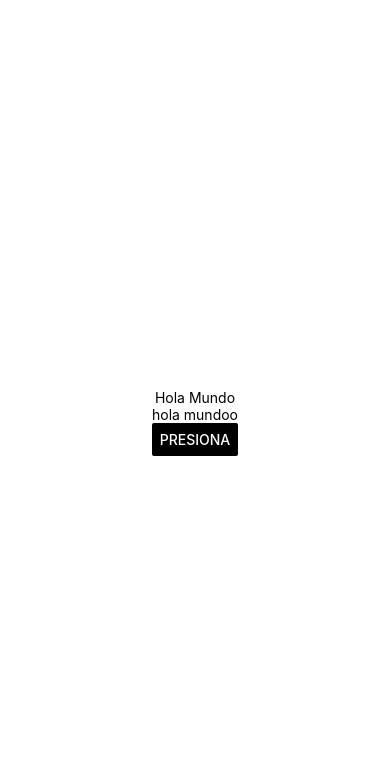
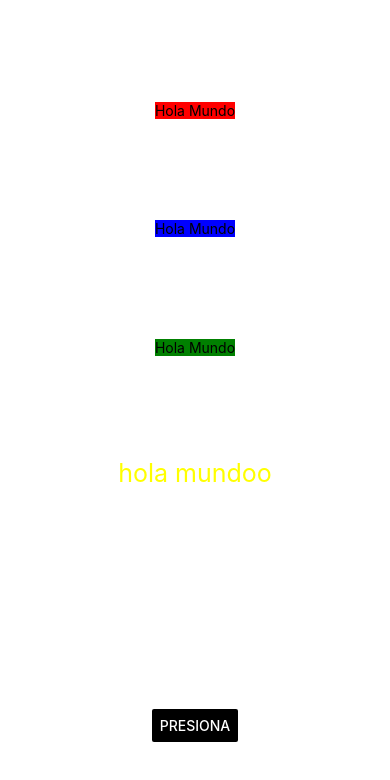
Before and after one commit to gregorio-corchado-02/ProgramacionMovil182, a React Native app in the folder app_movil/: screen / in a window 390 px wide. Shown: the top 780 px of the page. Built offline with nearby package versions, Linux system fonts and the light colour scheme.

Commit message:
Practica No.7: StyleSheets & Flex

```diff
--- a/app_movil/App.js
+++ b/app_movil/App.js
@@ -1,24 +1,29 @@
 import { StatusBar } from 'expo-status-bar';
-import React, {useState} from 'react';
+import React, { useState } from 'react';
 import { StyleSheet, Text, View, Button } from 'react-native';
 
-const Texto=()=>{
-  const [contenido, setContenido]= useState('hola mundoo')
-  const actulizarContenido=()=>{setContenido('State actualizo este texto')
+const Texto = ({ styles }) => {
+  const [contenido, setContenido] = useState('hola mundoo');
+  const actualizarContenido = () => {
+    setContenido('State actualizo este texto');
+  };
 
-  }
-  return (<Text onPress={actulizarContenido}> {contenido} </Text>)
-
+  return (
+    <Text style={[styles.Text, styles]} onPress={actualizarContenido}>
+      {contenido}
+    </Text>
+  );
 };
 
 export default function App() {
   return (
-
     <View style={styles.container}>
-      <Text>Hola Mundo</Text>
-      <Texto contenido={'GREGORIO'}> </Texto>
-      <StatusBar style="auto"/>
-      <Button title='Presiona' color='#000000' ></Button>
+      <Text style={styles.red}>Hola Mundo</Text>
+      <Text style={styles.blue}>Hola Mundo</Text>
+      <Text style={styles.green}>Hola Mundo</Text>
+      <Texto styles={styles.Text} />
+      <StatusBar style="auto" />
+      <Button title="Presiona" color="#000000" />
     </View>
   );
 }
@@ -26,8 +31,27 @@ export default function App() {
 const styles = StyleSheet.create({
   container: {
     flex: 1,
+    flexDirection: 'column',
     backgroundColor: '#fff',
     alignItems: 'center',
-    justifyContent: 'center',
+    justifyContent: 'space-evenly',
+  },
+
+  Text: {
+    color: 'yellow',
+    fontSize: 25,
+    height: 150,
+  },
+
+  red: {
+    backgroundColor: 'red',
+  },
+
+  blue: {
+    backgroundColor: 'blue',
+  },
+
+  green: {
+    backgroundColor: 'green',
   },
 });
```
